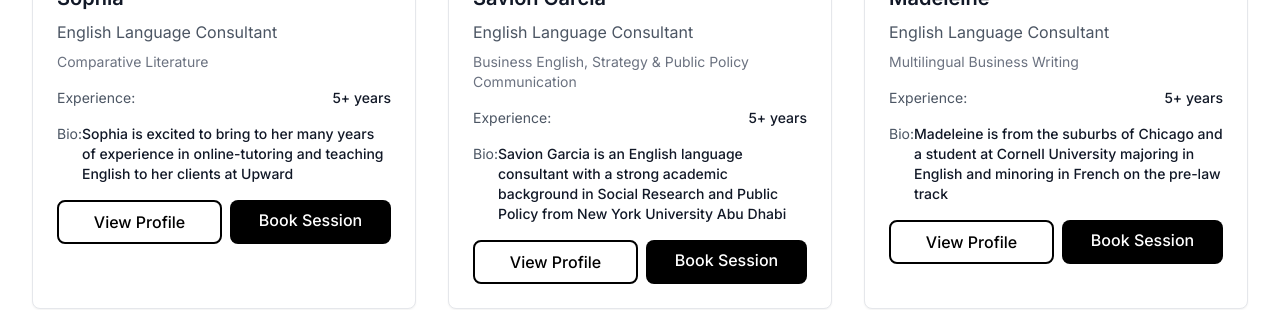
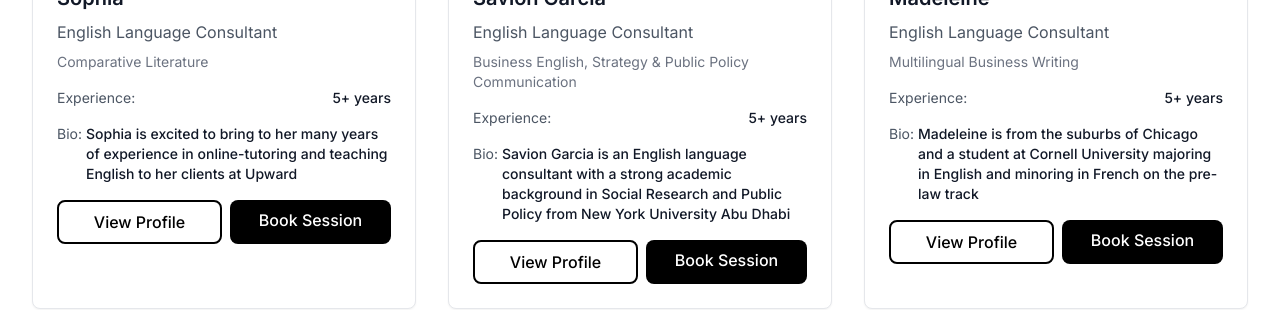
Before and after one commit to KarimMaoui/Upward, a React (Vite) app in the folder Frontend/: page /tutors in a window 1280 px wide. Shown: the part 1420-1730 px from the top of the page. Built offline with nearby package versions, Linux system fonts and the light colour scheme.

Commit message:
added space

```diff
--- a/Frontend/src/pages/Tutors.jsx
+++ b/Frontend/src/pages/Tutors.jsx
@@ -67,8 +67,8 @@ const Tutors = () => {
                         ⭐ {tutor.rating}
                       </span> */}
                     </div>
-                    <div className="flex justify-between text-sm">
-                      <span className="text-gray-600">Bio: </span>
+                    <div className="flex text-sm">
+                      <span className="text-gray-600 mr-1">Bio: </span>
                       <span className="text-gray-900 font-medium">
                         {tutor.bio.split(".")[0]}
                       </span>
```
